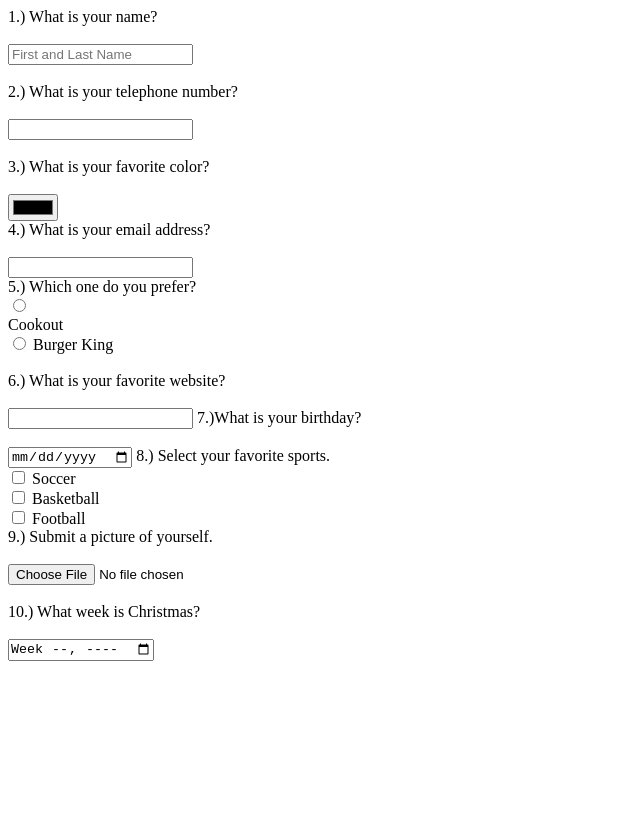
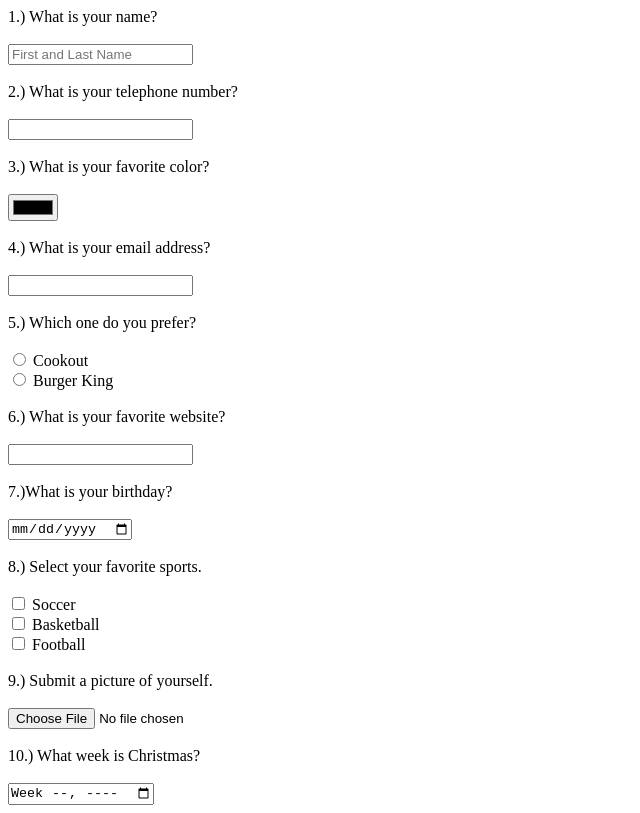
Before and after one commit to KhireGreen/CreateAQuiz, a plain HTML site: page index.html in a window 1280 px wide. Shown: the whole page, without its empty margins (0-640 px from the left). Drawn offline with Linux system fonts and the light colour scheme.

Commit message:
Updated File
Updated version of Create A Quiz

```diff
--- a/index.html
+++ b/index.html
@@ -21,34 +21,33 @@
         3.) What is your favorite color?<label for="favcolor"></label><br>
         <br>
         <input type="color" id="favcolor" name="favcolor">
-        <br>
+        <br><br>
 
         4.) What is your email address? <label for="email"></label><br>
         <br>
         <input type="email" id="email" name="email">
-        <br>
+        <br><br>
 
-        5.) Which one do you prefer?<br> <input type="radio" id="html" name="fav_language" value="cook"><br>
-
+        5.) Which one do you prefer?<br><br><input type="radio" id="html" name="fav_language" value="cook">
         <label for="html">Cookout</label><br>
         <input type="radio" id="css" name="fav_language" value="CSS">
         <label for="bk">Burger King</label><br>
 
         <br>
         6.) What is your favorite website?<br> <label for="homepage"></label> <br>
-        <input type="url" id="homepage" name="homepage">
+        <input type="url" id="homepage" name="homepage"><br><br>
 
         7.)What is your birthday?<br><label for="birthday"></label><br>
-        <input type="date" id="birthday" name="birthday">
+        <input type="date" id="birthday" name="birthday"><br><br>
 
-        8.) Select your favorite sports.<br>
+        8.) Select your favorite sports.<br><br>
         <input type="checkbox" id="soccer" name="soccer" value="Soccer">
   <label for="Soccer"> Soccer</label><br>
   <input type="checkbox" id="Basketball" name="Basketball" value="Basketball">
   <label for="Basketball"> Basketball</label><br>
   <input type="checkbox" id="Football" name="Football" value="Football">
   <label for="Football"> Football</label>
-  <br>
+  <br><br>
 
             9.) Submit a picture of yourself.<br>
             <br><label for="myfile"></label>
```
